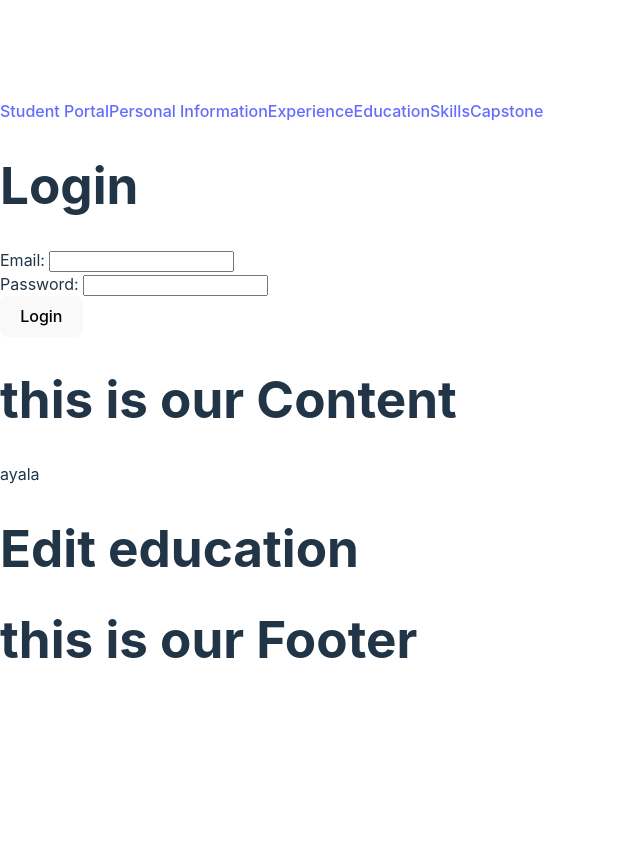
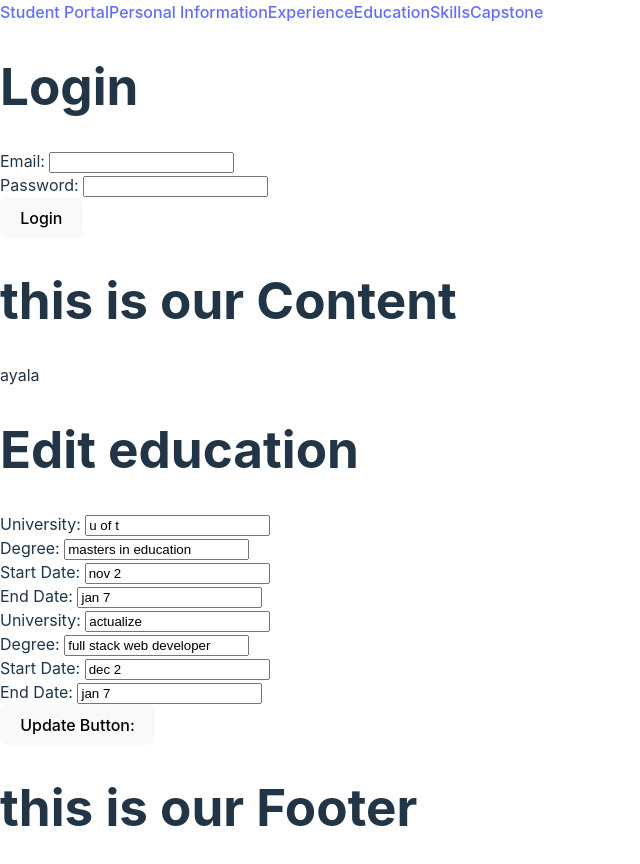
Before and after one commit to askarf/resume-app-student-portal, a React (Vite) app: page /education in a window 1280 px wide. Shown: the top 864 px of the page, without its empty margins (0-640 px from the left). Before the commit the page ends 800 px from the top, so only its background shows below. Built offline with nearby package versions, Linux system fonts and the light colour scheme.

Commit message:
created edit education

```diff
--- a/src/Content.jsx
+++ b/src/Content.jsx
@@ -72,7 +72,7 @@ export function Content() {
         <Route path="/experience" element={<EditExperience students={students} />} />
         <Route path="/student" element={<EditStudent />} />
         <Route path="/skill" element={<EditSkill />} />
-        <Route path="/education" element={<EditEducation />} />
+        <Route path="/education" element={<EditEducation students={students} />} />
         <Route path="/capstone" element={<EditCapstone />} />
       </Routes>
     </div>
--- a/src/EditEducation.jsx
+++ b/src/EditEducation.jsx
@@ -1,7 +1,26 @@
-export function EditEducation() {
+export function EditEducation(props) {
   return (
     <div>
       <h1>Edit education</h1>
+      <div>
+        {props.students[0].education.map((education) => (
+          <form key={education.id}>
+            <div>
+              University: <input defaultValue={education.university} name="university" type="text" />
+            </div>
+            <div>
+              Degree: <input defaultValue={education.degree} name="degree" type="text" />
+            </div>
+            <div>
+              Start Date: <input defaultValue={education.start_date} name="start_date" type="text" />
+            </div>
+            <div>
+              End Date: <input defaultValue={education.end_date} name="end_date" type="text" />
+            </div>
+          </form>
+        ))}
+      </div>
+      <button>Update Button: </button>
     </div>
   );
 }
```
